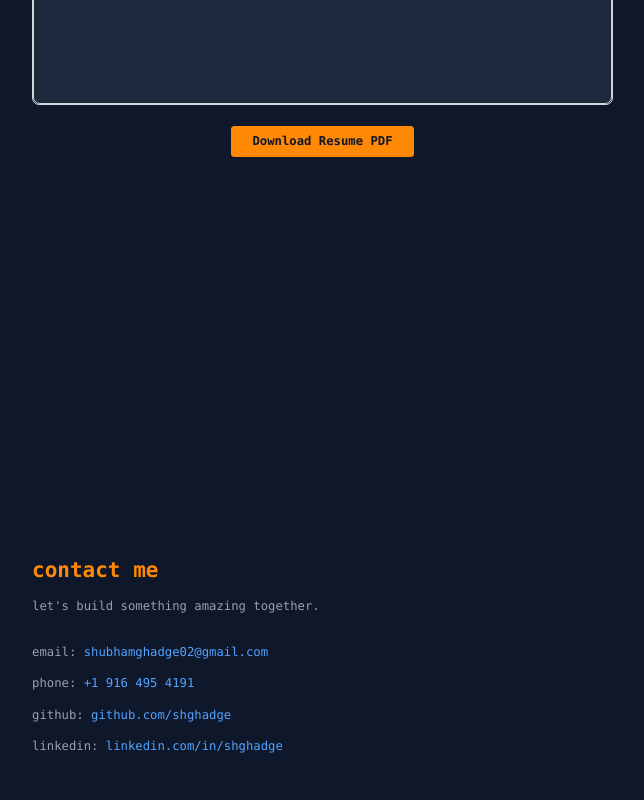
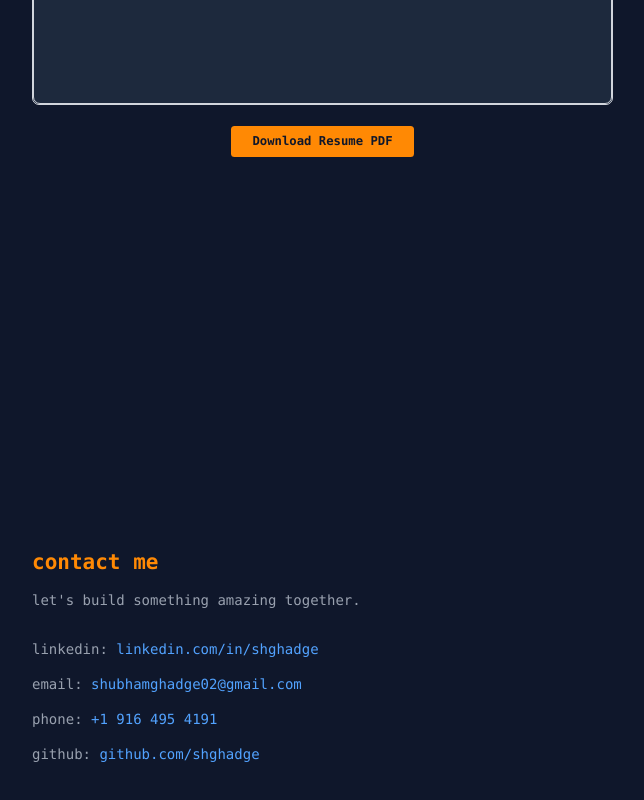
Before and after one commit to shghadge/shghadge.github.io, a React (Vite) app: page / in a window 1280 px wide. Shown: the part 4544-5344 px from the top of the page, without its empty margins (335-979 px from the left). Built offline with nearby package versions, Linux system fonts and the light colour scheme.

Commit message:
fix font size

```diff
--- a/src/components/Contact.tsx
+++ b/src/components/Contact.tsx
@@ -13,8 +13,19 @@ const Contact = () => {
     <section id="contact" className="section min-h-screen flex items-center justify-center ml-0 lg:ml-10 px-4 font-mono">
       <div className="w-full font-medium">
         <h1 className="mb-4 lowercase text-2xl font-bold text-orange-400">{meta.contactHeading}</h1>
-        <p className="text-sm mb-8 text-gray-400">{meta.contactSubtext}</p>
-        <div className="space-y-4 text-gray-400">
+        <p className="text-base mb-8 text-gray-400">{meta.contactSubtext}</p>
+        <div className="space-y-4 text-base text-gray-400">
+          <div>
+            <span className="text-gray-400">linkedin: </span>
+            <a
+              href={contact.linkedin.url}
+              target="_blank"
+              rel="noopener noreferrer"
+              className="text-blue-400 hover:text-blue-300 transition-colors duration-200"
+            >
+              linkedin.com/in/{contact.linkedin.username}
+            </a>
+          </div>
           <div>
             <span className="text-gray-400">email: </span>
             <a
@@ -46,17 +57,6 @@ const Contact = () => {
               github.com/{contact.github.username}
             </a>
           </div>
-          <div>
-            <span className="text-gray-400">linkedin: </span>
-            <a
-              href={contact.linkedin.url}
-              target="_blank"
-              rel="noopener noreferrer"
-              className="text-blue-400 hover:text-blue-300 transition-colors duration-200"
-            >
-              linkedin.com/in/{contact.linkedin.username}
-            </a>
-          </div>
         </div>
       </div>
     </section>
--- a/src/components/Projects.tsx
+++ b/src/components/Projects.tsx
@@ -74,7 +74,7 @@ const Projects = () => {
                   <div key={project.name}>
                     <span className="text-red-400 font-medium">{project.name}</span>
                     <span> | <span className="text-gray-400">{project.technologies}</span></span>
-                    {project.period && <span className="text-gray-500 text-sm"> • {project.period}</span>}
+                    {project.period && <span className="text-gray-500"> • {project.period}</span>}
                     <ul className="list-disc ml-6 mt-2 text-gray-400">
                       <li>{project.description}</li>
                     </ul>
```
